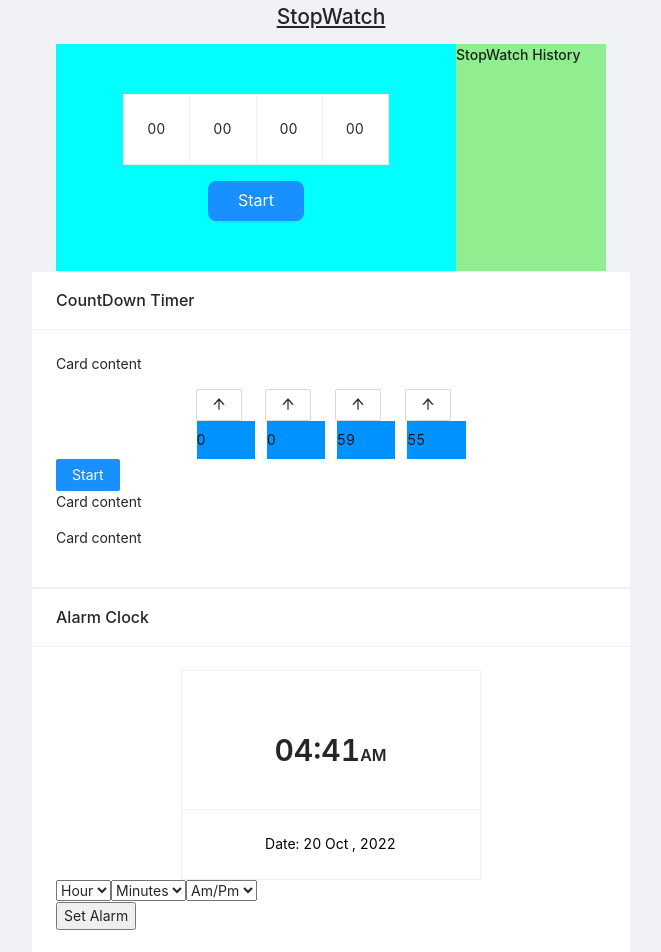
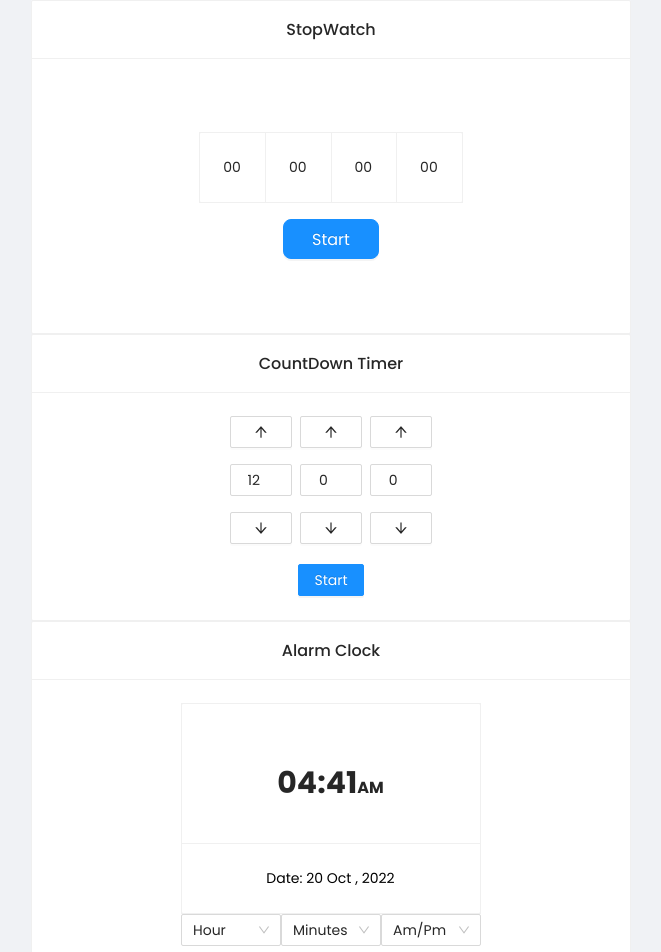
Before and after one commit to gauthamhc09/smart-clock, a React (Create React App) app: page / in a window 1280 px wide. Shown: the top 952 px of the page, without its empty margins (309-970 px from the left). Built offline with nearby package versions, Linux system fonts and the light colour scheme.

Commit message:
Alarm history Added

```diff
--- a/src/App.css
+++ b/src/App.css
@@ -1,7 +1,11 @@
+@import url("https://fonts.googleapis.com/css2?family=Poppins:wght@400;500;700&display=swap");
+
+.mainLayout {
+  font-family: "Poppins";
+}
 .ant-row {
   justify-content: center;
 }
-
 .countdown_timer,
 .stopwatch,
 .alarm_clock {
@@ -9,3 +13,10 @@
   width: 100%;
   margin: 0 auto;
 }
+
+.stopwatch .ant-card-head-title,
+.countdown_timer .ant-card-head-title,
+.alarm_clock .ant-card-head-title,
+.countdown_timer .ant-input {
+  text-align: center;
+}
--- a/src/components/Countdown/Timer.js
+++ b/src/components/Countdown/Timer.js
@@ -1,70 +1,105 @@
-import { Button, Col, Row } from "antd";
-import { ArrowUpOutlined } from "@ant-design/icons";
-import React, { useState, useEffect } from "react";
+import { ArrowDownOutlined, ArrowUpOutlined } from "@ant-design/icons";
+import { Button, Col, Input, Row } from "antd";
+import React, { useRef, useState } from "react";
 
-const Timer = ({ duration }) => {
+const Timer = ({ duration, setHours, setMinutes, setSeconds }) => {
   const [time, setTime] = useState(duration);
+  const inputHourRef = useRef();
+  const inputMinutesRef = useRef();
+  const inputSecondsRef = useRef();
 
-  useEffect(() => {
-    setTimeout(() => {
+  const handleStart = () => {
+    console.log("time", time);
+    setHours(inputHourRef.current.value);
+    setMinutes(inputMinutesRef.current.value);
+    setSeconds(inputSecondsRef.current.value);
+    setInterval(() => {
       setTime(time - 1000);
     }, 1000);
-  }, [time]);
+  };
 
+  const handleResume = () => {};
+
+  const handleReset = () => {};
+
+  // useEffect(() => {
+  //   setTimeout(() => {
+  //     setTime(time - 1000);
+  //   }, 1000);
+  // }, [time]);
+  // console.log(hours, minutes, seconds);
   const getFormattedTime = (milliSeconds) => {
     let totalSeconds = parseInt(Math.floor(milliSeconds / 1000));
     let totalMinutes = parseInt(Math.floor(totalSeconds / 60));
     let totalHours = parseInt(Math.floor(totalMinutes / 60));
-    let days = parseInt(Math.floor(totalHours / 60));
+    // let days = parseInt(Math.floor(totalHours / 60));
 
     let seconds = parseInt(totalSeconds % 60);
     let minutes = parseInt(totalMinutes % 60);
     let hours = parseInt(totalHours % 60);
 
-    const style = {
-      background: "#0092ff",
-      padding: "8px 0",
-    };
     return (
+      <Row>
         <div>
           <Row gutter={8}>
             <Col xs={3}>
-            <Button>
+              <Button style={{ width: "-webkit-fill-available" }}>
                 <ArrowUpOutlined color="black" />
               </Button>
             </Col>
             <Col xs={3}>
-            <Button>
+              <Button style={{ width: "-webkit-fill-available" }}>
                 <ArrowUpOutlined color="black" />
               </Button>
             </Col>
             <Col xs={3}>
-            <Button>
-              <ArrowUpOutlined color="black" />
-            </Button>
-          </Col>
-          <Col xs={3}>
-            <Button>
+              <Button style={{ width: "-webkit-fill-available" }}>
                 <ArrowUpOutlined color="black" />
               </Button>
             </Col>
           </Row>
-        <Row gutter={12}>
+          <Row gutter={8} style={{ marginTop: "16px", marginBottom: "16px" }}>
             <Col xs={3}>
-            <div style={style}>{days}</div>
+              <Input
+                value={hours}
+                ref={inputHourRef}
+                type="number"
+                textAlign="center"
+              />
             </Col>
             <Col xs={3}>
-            <div style={style}>{hours}</div>
+              <Input value={minutes} ref={inputMinutesRef} type="number" />
             </Col>
             <Col xs={3}>
-            <div style={style}>{minutes}</div>
+              <Input value={seconds} ref={inputSecondsRef} type="number" />
+            </Col>
+          </Row>
+          <Row gutter={8}>
+            <Col xs={3}>
+              <Button style={{ width: "-webkit-fill-available" }}>
+                <ArrowDownOutlined color="black" />
+              </Button>
             </Col>
             <Col xs={3}>
-            <div style={style}>{seconds}</div>
+              <Button style={{ width: "-webkit-fill-available" }}>
+                <ArrowDownOutlined color="black" />
+              </Button>
+            </Col>
+            <Col xs={3}>
+              <Button style={{ width: "-webkit-fill-available" }}>
+                <ArrowDownOutlined color="black" />
+              </Button>
             </Col>
           </Row>
-        <Button type="primary">Start</Button>
         </div>
+        <Button
+          type="primary"
+          onClick={handleStart}
+          style={{ marginTop: "20px" }}
+        >
+          Start
+        </Button>
+      </Row>
     );
   };
   return <div>{getFormattedTime(time)}</div>;
--- /dev/null
+++ b/src/components/alaram/AlaramHistory.js
@@ -0,0 +1,25 @@
+import React, { useEffect } from "react";
+import { Typography } from "antd";
+
+const { Title } = Typography;
+
+const AlaramHistory = ({ storeAlarm }) => {
+  useEffect(() => {
+    localStorage.setItem("Name", storeAlarm);
+
+    const getValues = localStorage.getItem("Name");
+    console.log(getValues);
+  }, [storeAlarm]);
+  return (
+    <div className="alarm_history">
+      <Title level={4}>Alaram History</Title>
+      {storeAlarm.map((time) => {
+        if (time !== "00:00:00") {
+          return <p>{time}</p>;
+        }
+      })}
+    </div>
+  );
+};
+
+export default AlaramHistory;
--- a/src/components/alaram/AlarmOption.js
+++ b/src/components/alaram/AlarmOption.js
@@ -1,14 +1,22 @@
-import React from "react";
-// import "./AlarmOption.css";
-import useSelect from "../../hooks/useSelect";
+import { Button, Select } from "antd";
+import React, { useState } from "react";
 import { hourNumber, minutesNumber } from "../../utlis/func";
 
-function AlarmOption({ setAlarmTime, hasAlarm, setHasAlarm, pauseAlarm }) {
-  const [hour, setHour] = useSelect("Hour");
-  const [minutes, setMinutes] = useSelect("Minutes");
-  const [amPmOption, setAmPmOption] = useSelect("Am-Pm");
+function AlarmOption({
+  setAlarmTime,
+  hasAlarm,
+  setHasAlarm,
+  pauseAlarm,
+  setStoreAlarm,
+}) {
+  const [hour, setHour] = useState("Hour");
+  const [minutes, setMinutes] = useState("Minutes");
+  const [amPmOption, setAmPmOption] = useState("Am-Pm");
 
   const setAlarm = () => {
+    const hourNum = hour.toString();
+    const minutesNum = minutes.toString();
+
     if (hasAlarm) {
       pauseAlarm();
       setHasAlarm(false);
@@ -16,52 +24,90 @@ function AlarmOption({ setAlarmTime, hasAlarm, setHasAlarm, pauseAlarm }) {
     }
 
     if (
-      !hour.includes("Hour") &&
-      !minutes.includes("Minutes") &&
+      !hourNum.includes("Hour") &&
+      !minutesNum.includes("Minutes") &&
       !amPmOption.includes("Am-Pm")
     ) {
       setHasAlarm(true);
-      setAlarmTime(`${hour}:${minutes} ${amPmOption}`);
+      setAlarmTime(`${hourNum}:${minutesNum} ${amPmOption}`);
+      setStoreAlarm((prevAlarm) => {
+        return [...prevAlarm, `${hourNum}:${minutesNum} ${amPmOption}`];
+      });
     }
+  };
+
+  const { Option } = Select;
+  const hourChange = (value) => {
+    setHour(value);
+  };
+  const minutesChange = (value) => {
+    setMinutes(value);
+  };
+  const amPmChange = (value) => {
+    setAmPmOption(value);
   };
 
   return (
     <div className="option-Container">
       <div className={`wrapper-option ${hasAlarm && "disable"}`}>
-        <select {...setHour}>
-          <option disabled value="Hour">
+        <Select
+          defaultValue="Hour"
+          style={{
+            width: 100,
+          }}
+          value={hour}
+          onChange={hourChange}
+        >
+          <Option disabled value="Hour">
             Hour
-          </option>
+          </Option>
           {hourNumber.map((hour, index) => (
-            <option key={index} value={hour}>
+            <Option key={index} value={hour}>
               {hour}
-            </option>
+            </Option>
           ))}
-        </select>
-        <select {...setMinutes}>
-          <option disabled value="Minutes">
+        </Select>
+        <Select
+          defaultValue="Minutes"
+          style={{
+            width: 100,
+          }}
+          value={minutes}
+          onChange={minutesChange}
+        >
+          <Option disabled value="Minutes">
             Minutes
-          </option>
+          </Option>
           {minutesNumber.map((minutes, index) => (
-            <option key={index} value={minutes}>
+            <Option key={index} value={minutes}>
               {minutes}
-            </option>
+            </Option>
           ))}
-        </select>
-        <select {...setAmPmOption}>
-          <option disabled value="Am-Pm">
+        </Select>
+        <Select
+          defaultValue="Am-Pm"
+          style={{
+            width: 100,
+          }}
+          value={amPmOption}
+          onChange={amPmChange}
+        >
+          <Option disabled value="Am-Pm">
             Am/Pm
-          </option>
-          <option value="AM">Am</option>
-          <option value="PM">Pm</option>
-        </select>
+          </Option>
+          <Option value="AM">Am</Option>
+          <Option value="PM">Pm</Option>
+        </Select>
       </div>
-      <button
+      <Button
         onClick={setAlarm}
+        size="large"
         className={`setAlarm-btn ${hasAlarm && "play"}`}
+        type={hasAlarm ? "danger" : "primary"}
+        style={{ marginTop: "20px" }}
       >
         {hasAlarm ? "Clear Alarm" : "Set Alarm"}
-      </button>
+      </Button>
     </div>
   );
 }
--- a/src/components/pages/AlaramClock.css
+++ b/src/components/pages/AlaramClock.css
@@ -13,3 +13,16 @@
   align-items: baseline;
   justify-content: center;
 }
+
+.option-Container {
+  display: flex;
+  flex-direction: column;
+  justify-content: center;
+  align-items: center;
+}
+
+@media only screen and (max-width: 575px) {
+  .alarm_history {
+    margin-top: 16px;
+  }
+}
--- a/src/components/pages/AlaramClock.js
+++ b/src/components/pages/AlaramClock.js
@@ -1,9 +1,10 @@
-import React, { useState, useEffect } from "react";
-import DigitalClock from "../alaram/digitclock/DigitalClock";
+import { Card, Col, Row } from "antd";
+import React, { useEffect, useState } from "react";
 import months from "../../utlis/data";
 import Sound from "../../utlis/Sound/mixkit-casino-win-alarm-and-coins-1990.mp3";
+import AlaramHistory from "../alaram/AlaramHistory";
 import AlarmOption from "../alaram/AlarmOption";
-import { Card, Col, Row } from "antd";
+import DigitalClock from "../alaram/digitclock/DigitalClock";
 import "./AlaramClock.css";
 
 export const alarm = new Audio(Sound);
@@ -16,7 +17,9 @@ const AlaramClock = () => {
   const [yearNow, setYearNow] = useState("");
   const [alarmTime, setAlarmTime] = useState("");
   const [hasAlarm, setHasAlarm] = useState(false);
+  const [storeAlarm, setStoreAlarm] = useState(["00:00:00"]);
 
+  console.log("storeAlarm", storeAlarm);
   useEffect(() => {
     setInterval(() => {
       let date = new Date();
@@ -61,7 +64,7 @@ const AlaramClock = () => {
     <div className="alarm_clock">
       <Card title="Alarm Clock">
         <Row>
-          <Col span={24}>
+          <Col xs={24} sm={16}>
             <DigitalClock
               hourDigital={hourDigital}
               minutesDigital={minutesDigital}
@@ -76,8 +79,14 @@ const AlaramClock = () => {
               hasAlarm={hasAlarm}
               setHasAlarm={setHasAlarm}
               pauseAlarm={pauseAlarm}
+              setStoreAlarm={setStoreAlarm}
             />
           </Col>
+          {storeAlarm.length > 1 && (
+            <Col>
+              <AlaramHistory storeAlarm={storeAlarm} />
+            </Col>
+          )}
         </Row>
       </Card>
     </div>
--- /dev/null
+++ b/src/components/pages/CountdownTimer.css
@@ -0,0 +1,4 @@
+.countdown_timer .ant-card-head-title {
+  font-size: "30px" !important;
+  text-align: center;
+}
--- a/src/components/pages/CountdownTimer.js
+++ b/src/components/pages/CountdownTimer.js
@@ -1,15 +1,26 @@
-import { Card } from "antd";
-import React from "react";
+import { Card, Row, Typography } from "antd";
+import React, { useState } from "react";
 import Timer from "../Countdown/Timer";
+import "./CountdownTimer.css";
 
-const CountdownTimer = () => {
+const { Title } = Typography;
+const CountdownTimer = () => {;
+  const [hours, setHours] = useState(12);
+  const [minutes, setMinutes] = useState(60);
+  const [seconds, setSeconds] = useState(60);
+
   return (
     <div className="countdown_timer">
       <Card title="CountDown Timer">
-        <p>Card content</p>
-        <Timer duration={1 * 60 * 60 * 1000} />
-        <p>Card content</p>
-        <p>Card content</p>
+        <Row>
+          <Timer
+            duration={hours * minutes * seconds * 1000}
+            hours={hours}
+            setHours={setHours}
+            setMinutes={setMinutes}
+            setSeconds={setSeconds}
+          />
+        </Row>
       </Card>
     </div>
   );
--- a/src/components/pages/StopWatch.js
+++ b/src/components/pages/StopWatch.js
@@ -1,4 +1,4 @@
-import { Col, Row } from "antd";
+import { Card, Col, Row, Typography } from "antd";
 import React, { useState } from "react";
 import ButtonComponent from "../stopwatch/ButtonComponent";
 import DisplayComponent from "../stopwatch/DisplayComponent";
@@ -71,17 +71,9 @@ const StopWatch = () => {
   const resume = () => start();
   return (
     <div className="stopwatch">
-      <h1
-        style={{
-          textAlign: "center",
-          textDecoration: "underline",
-          color: "1890ff",
-        }}
-      >
-        StopWatch
-      </h1>
+      <Card title="StopWatch">
         <Row>
-        <Col style={{ backgroundColor: "aqua" }} span={16}>
+          <Col xs={24} sm={16}>
             <div className="stopwatch-machine">
               <DisplayComponent time={time} />
               <ButtonComponent
@@ -93,17 +85,21 @@ const StopWatch = () => {
               />
             </div>
           </Col>
+          {storeTime.length > 0 && (
             <Col
+              xs={24}
+              sm={6}
               style={{
                 backgroundColor: "lightgreen",
-            maxHeight: "60vh",
+                maxHeight: "47vh",
                 overflowY: "overlay",
               }}
-          span={6}
             >
               <StopWatchHistory storeTime={storeTime} />
             </Col>
+          )}
         </Row>
+      </Card>
     </div>
   );
 };
--- a/src/components/stopwatch/StopWatchHistory.js
+++ b/src/components/stopwatch/StopWatchHistory.js
@@ -1,21 +1,25 @@
+import { Col, Row, Typography } from "antd";
 import React from "react";
 
+const { Title } = Typography;
 const StopWatchHistory = ({ storeTime }) => {
   return (
     <>
-      <h4>StopWatch History</h4>
+      <Title level={4} style={{ textAlign: "center" }}>
+        StopWatch History
+      </Title>
       {storeTime.length > 0 &&
         storeTime.map((time) => {
           const { milliSeconds, seconds, minutes, hours } = time;
           return (
-            <div className="stopwatch_history">
-              <span>{hours >= 10 ? hours : "0" + hours}</span>:
-              <span>{minutes >= 10 ? minutes : "0" + minutes}</span>:
-              <span>{seconds >= 10 ? seconds : "0" + seconds}</span>:
-              <span>
+            <Row className="stopwatch_history">
+              <Col>
+                {hours >= 10 ? hours : "0" + hours}:&nbsp;
+                {minutes >= 10 ? minutes : "0" + minutes}:&nbsp;
+                {seconds >= 10 ? seconds : "0" + seconds}:&nbsp;
                 {milliSeconds >= 10 ? milliSeconds : "0" + milliSeconds}
-              </span>
-            </div>
+              </Col>
+            </Row>
           );
         })}
     </>
```
Lines whose indentation alone changed are shown as unchanged.
